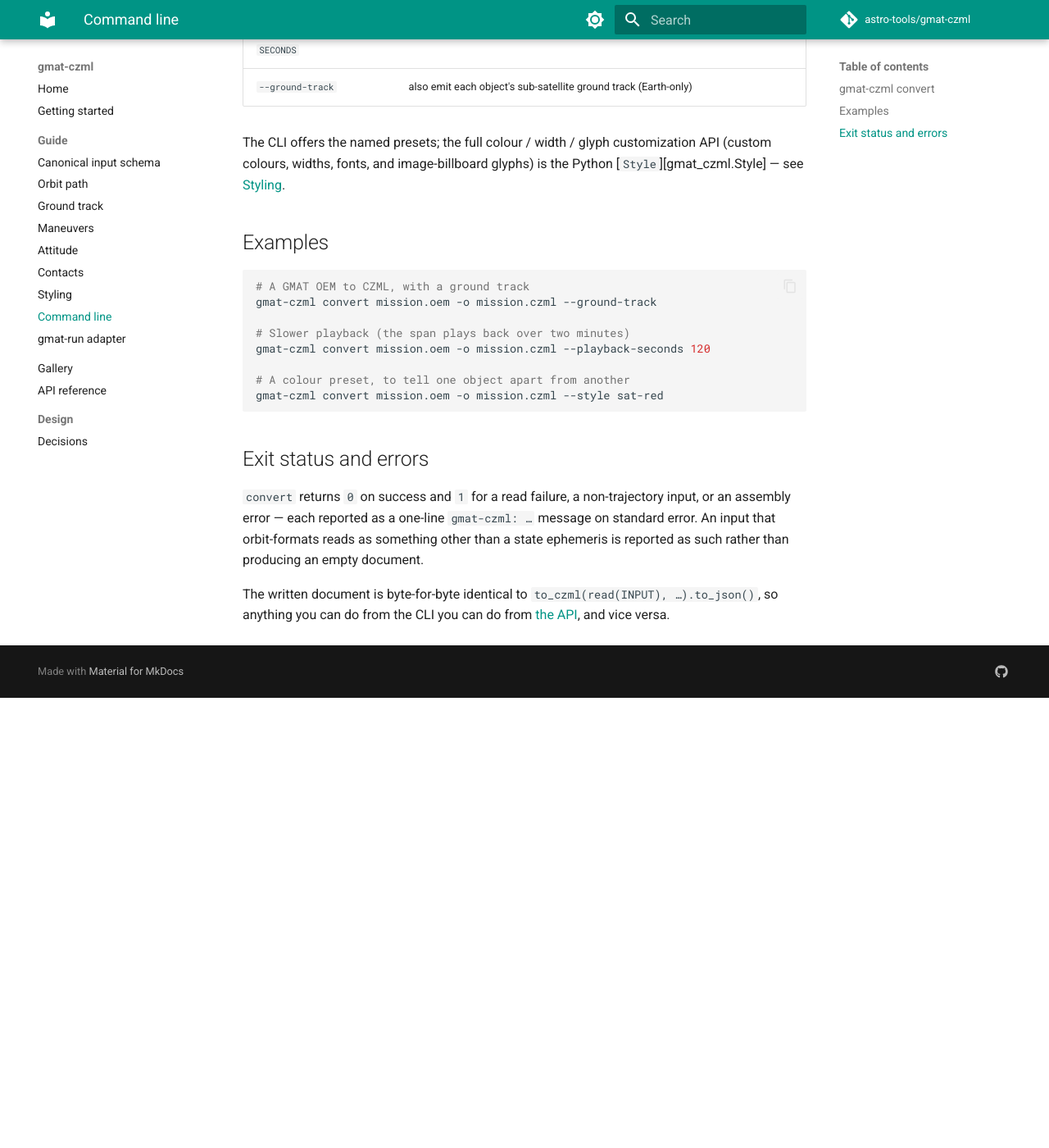
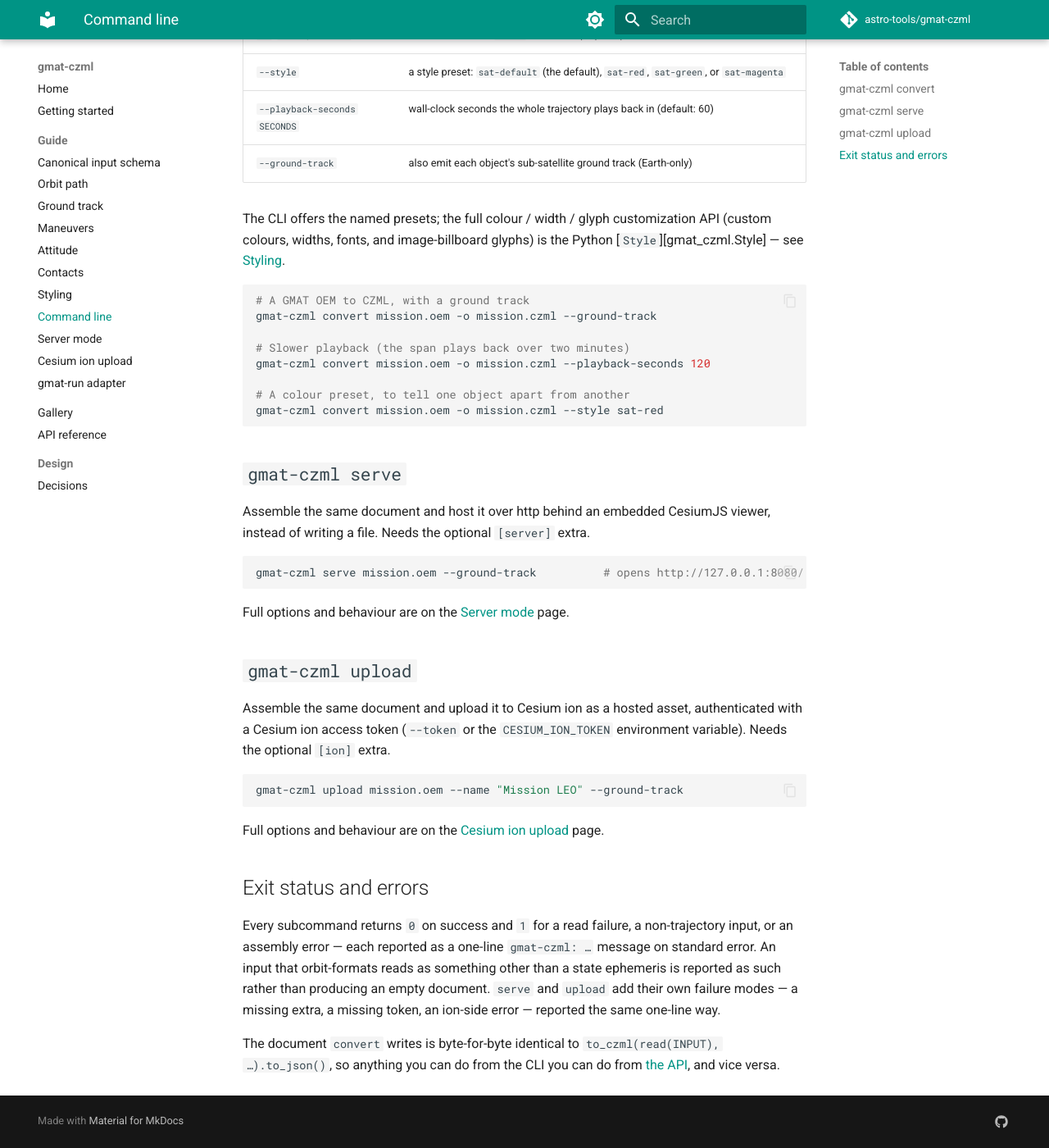
Before and after one commit to astro-tools/gmat-czml, an MkDocs documentation site: the page built from docs/cli.md, in a window 1280 px wide and 1400 px high, scrolled down 614 px. Shown: the whole window at 82% size. Built offline with MkDocs 1.6.1 and Material for MkDocs 9.7.7, drawn with Linux system fonts in a browser that asks for light colours; comment, search, counter and statistics services are not loaded; before the commit the page ends 1465 px from its top, so only the background shows below that; some of the changed text lies outside the part shown.

Commit message:
Document server mode and Cesium ion upload for v0.3
Catch the docs site and README up to the v0.3 surface — the [server] FastAPI mode and the [ion]
upload helper that landed for this milestone. Docs only, no source or behaviour changes.

- New Server mode and Cesium ion upload guide pages (the extras, the Python serve() / upload_to_ion()
  calls, the CLI verbs, options, and why a server is needed over file://); both added to the nav.
- CLI page covers all three subcommands now (convert in full, serve / upload summarised with links).
- API reference: Server mode and Cesium ion upload sections, surfacing the IonAsset return type.
- Getting started cross-links both paths from "Viewing the result".
- README: a "Serving and sharing" section and a refreshed Cesium-client matrix (the bundled viewer
  and the ion-upload path).

Closes #42

````diff
--- a/docs/cli.md
+++ b/docs/cli.md
@@ -1,11 +1,15 @@
 # Command line
 
-Installing gmat-czml provides a `gmat-czml` console script. Its one subcommand, `convert`, reads any
-trajectory the format layer can read and writes the same CZML document the
-[`to_czml`][gmat_czml.to_czml] API produces — it is a thin driver over that one call, so the
-CLI and the API stay byte-for-byte in step.
+Installing gmat-czml provides a `gmat-czml` console script with three subcommands — `convert`,
+`serve`, and `upload`. Each reads a trajectory the format layer understands and assembles the same
+CZML document the [`to_czml`][gmat_czml.to_czml] API produces; they are thin drivers over that one
+call, so the CLI and the API stay byte-for-byte in step. The three share the rendering flags
+(`--style`, `--playback-seconds`, `--ground-track`), so one input yields the same document whichever
+you reach for.
 
 ## `gmat-czml convert`
+
+Read a trajectory and write its `.czml` to disk.
 
 ```bash
 gmat-czml convert INPUT -o OUTPUT [--style PRESET] [--playback-seconds SECONDS] [--ground-track]
@@ -23,8 +27,6 @@ The CLI offers the named presets; the full colour / width / glyph customization
 widths, fonts, and image-billboard glyphs) is the Python [`Style`][gmat_czml.Style] — see
 [Styling](styling.md).
 
-## Examples
-
 ```bash
 # A GMAT OEM to CZML, with a ground track
 gmat-czml convert mission.oem -o mission.czml --ground-track
@@ -36,12 +38,36 @@ gmat-czml convert mission.oem -o mission.czml --playback-seconds 120
 gmat-czml convert mission.oem -o mission.czml --style sat-red
 ```
 
+## `gmat-czml serve`
+
+Assemble the same document and host it over http behind an embedded CesiumJS viewer, instead of
+writing a file. Needs the optional `[server]` extra.
+
+```bash
+gmat-czml serve mission.oem --ground-track          # opens http://127.0.0.1:8080/
+```
+
+Full options and behaviour are on the [Server mode](server.md) page.
+
+## `gmat-czml upload`
+
+Assemble the same document and upload it to Cesium ion as a hosted asset, authenticated with a
+Cesium ion access token (`--token` or the `CESIUM_ION_TOKEN` environment variable). Needs the
+optional `[ion]` extra.
+
+```bash
+gmat-czml upload mission.oem --name "Mission LEO" --ground-track
+```
+
+Full options and behaviour are on the [Cesium ion upload](ion.md) page.
+
 ## Exit status and errors
 
-`convert` returns `0` on success and `1` for a read failure, a non-trajectory input, or an assembly
-error — each reported as a one-line `gmat-czml: …` message on standard error. An input that
+Every subcommand returns `0` on success and `1` for a read failure, a non-trajectory input, or an
+assembly error — each reported as a one-line `gmat-czml: …` message on standard error. An input that
 orbit-formats reads as something other than a state ephemeris is reported as such rather than
-producing an empty document.
+producing an empty document. `serve` and `upload` add their own failure modes — a missing extra, a
+missing token, an ion-side error — reported the same one-line way.
 
-The written document is byte-for-byte identical to `to_czml(read(INPUT), …).to_json()`, so anything
-you can do from the CLI you can do from [the API](getting-started.md), and vice versa.
+The document `convert` writes is byte-for-byte identical to `to_czml(read(INPUT), …).to_json()`, so
+anything you can do from the CLI you can do from [the API](getting-started.md), and vice versa.
--- a/mkdocs.yml
+++ b/mkdocs.yml
@@ -44,6 +44,8 @@ nav:
       - Contacts: conversion/contacts.md
       - Styling: styling.md
       - Command line: cli.md
+      - Server mode: server.md
+      - Cesium ion upload: ion.md
       - gmat-run adapter: conversion/gmat-run-adapter.md
   - Gallery: gallery.md
   - API reference: api.md
````
Also changed, not shown: README.md (+31 -4 lines), docs/api.md (+15 -0 lines), docs/getting-started.md (+5 -1 lines), docs/ion.md (added, +91 -0 lines), docs/server.md (added, +79 -0 lines).
